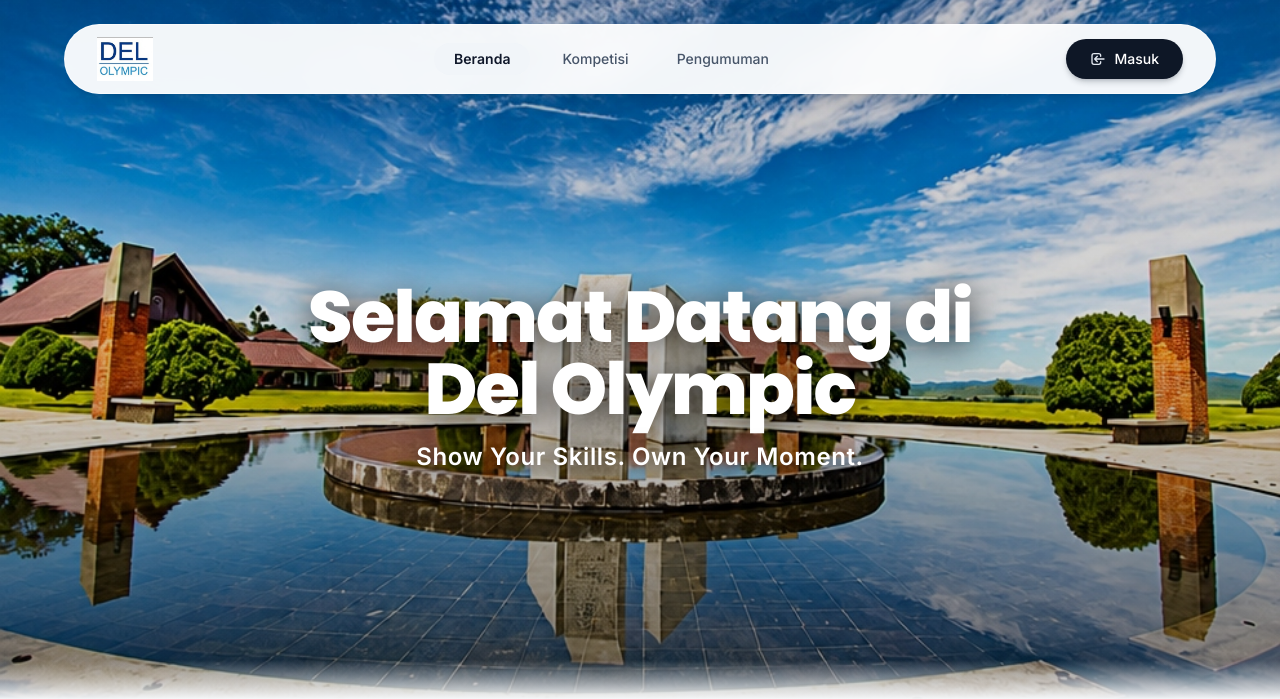
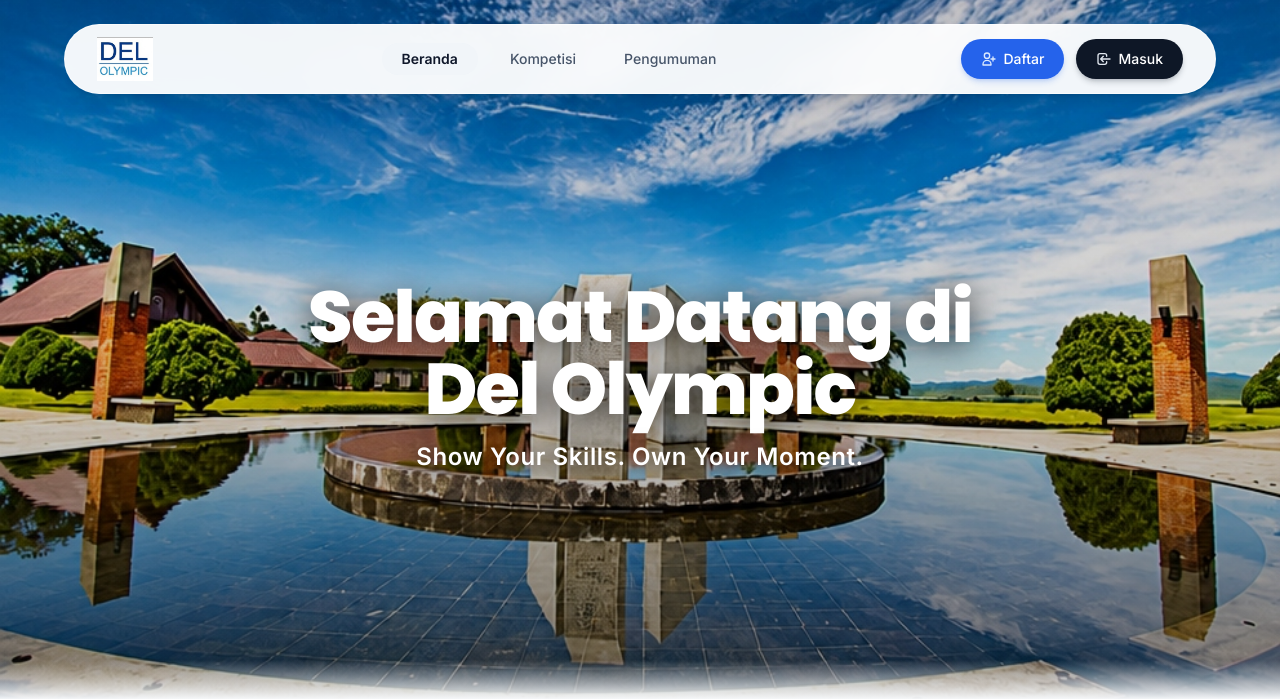
Before and after one commit to keziavania/DelOlympic, a Laravel app: page / in a window 1280 px wide. Shown: the top 699 px of the page. Run offline with Laravel 12, Linux system fonts and the light colour scheme; parts of the project's set-up code (start-up, migrations or seed data) failed here and were passed over; some libraries are stand-ins or nearby versions.

Commit message:
memperbaiki "Daftar"

```diff
--- a/resources/views/welcome.blade.php
+++ b/resources/views/welcome.blade.php
@@ -101,10 +101,20 @@
                         </a>
                     </nav>
 
-                    <!-- TOMBOL MASUK DENGAN IKON PINTU / LOGIN (PERSIS GAMBAR 3) -->
-                    <div class="flex items-center">
-                        <a href="{{ route('login') }}" class="inline-flex items-center justify-center bg-[#0e1726] hover:bg-slate-900 text-white font-medium text-xs sm:text-sm px-5 sm:px-6 py-2 sm:py-2.5 rounded-full shadow-md shadow-slate-900/20 transition-all duration-150 space-x-2 group">
-                            <!-- Icon Log In (Right arrow into bracket / door) -->
+                    <!-- TOMBOL AKSI: DAFTAR & MASUK -->
+                    <div class="flex items-center space-x-2 sm:space-x-3">
+                        <!-- Tombol Daftar Akun -->
+                        <a href="{{ route('register') }}" class="inline-flex items-center justify-center bg-blue-600 hover:bg-blue-700 text-white font-medium text-xs sm:text-sm px-4 sm:px-5 py-2 sm:py-2.5 rounded-full shadow-md shadow-blue-600/20 transition-all duration-150 space-x-1.5 group">
+                            <!-- Icon User Plus / Register -->
+                            <svg class="w-4 h-4 text-blue-100 group-hover:scale-105 transition-transform" fill="none" stroke="currentColor" viewBox="0 0 24 24">
+                                <path stroke-linecap="round" stroke-linejoin="round" stroke-width="2" d="M18 9v3m0 0v3m0-3h3m-3 0h-3m-2-5a4 4 0 11-8 0 4 4 0 018 0zM3 20a6 6 0 0112 0v1H3v-1z"/>
+                            </svg>
+                            <span>Daftar</span>
+                        </a>
+
+                        <!-- Tombol Masuk / Login -->
+                        <a href="{{ route('login') }}" class="inline-flex items-center justify-center bg-[#0e1726] hover:bg-slate-900 text-white font-medium text-xs sm:text-sm px-4 sm:px-5 py-2 sm:py-2.5 rounded-full shadow-md shadow-slate-900/20 transition-all duration-150 space-x-1.5 group">
+                            <!-- Icon Log In -->
                             <svg class="w-4 h-4 text-slate-200 group-hover:translate-x-0.5 transition-transform" fill="none" stroke="currentColor" viewBox="0 0 24 24">
                                 <path stroke-linecap="round" stroke-linejoin="round" stroke-width="2" d="M11 16l-4-4m0 0l4-4m-4 4h14m-5 4v1a3 3 0 01-3 3H6a3 3 0 01-3-3V7a3 3 0 013-3h7a3 3 0 013 3v1"/>
                             </svg>
```
Also changed, not shown: resources/views/auth/register.blade.php (+1 -7 lines).
